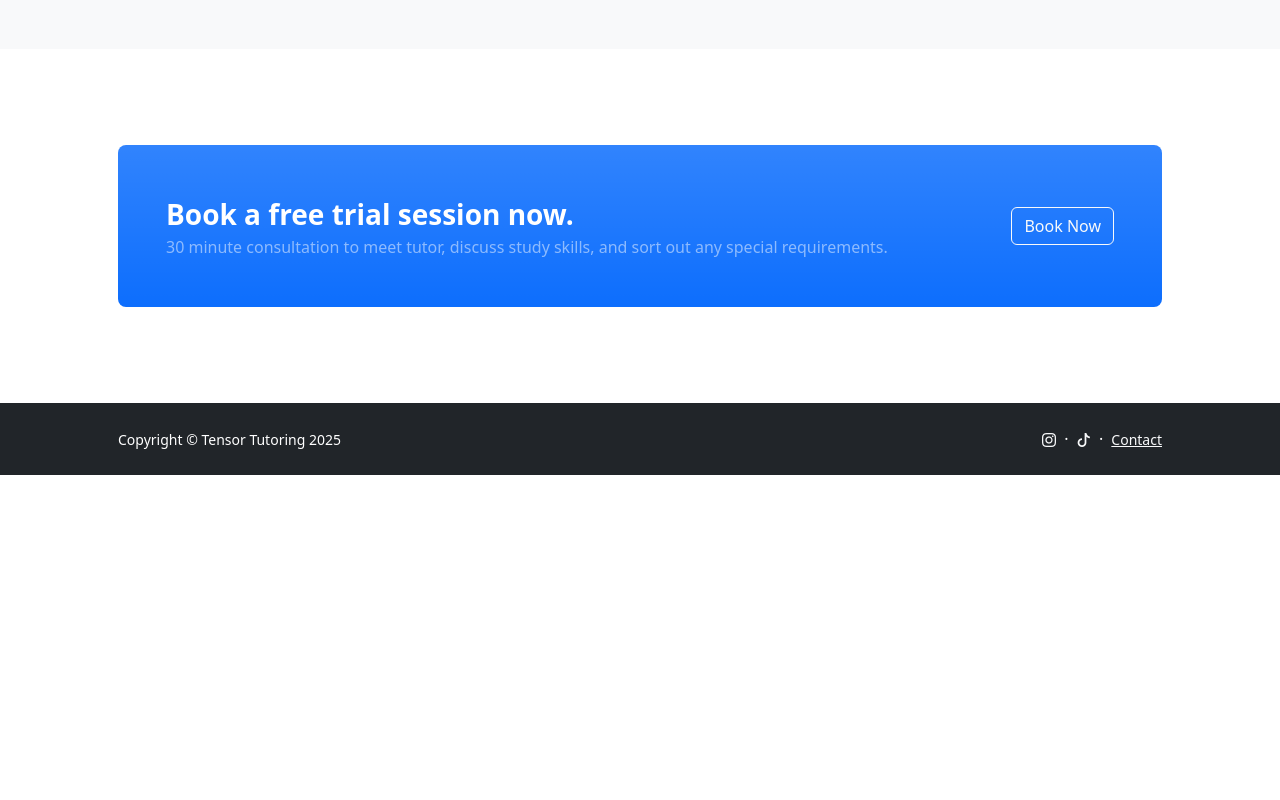
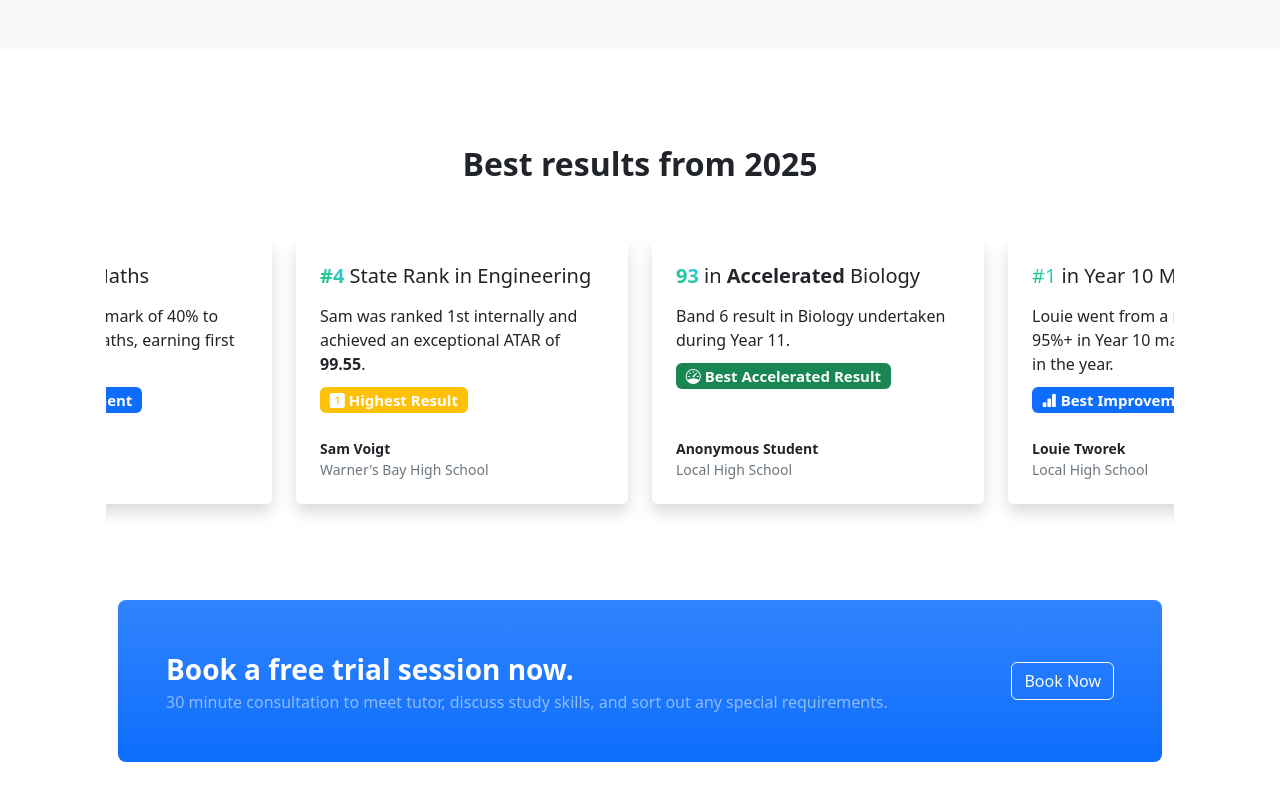
Before and after one commit to thebigcx/tensortutoring, a plain HTML site: page index.html in a window 1280 px wide. Shown: the part 1854-2654 px from the top of the page. Before the commit the page ends 2329 px from the top, so only its background shows below. Drawn offline with nearby package versions, Linux system fonts and the light colour scheme.

Commit message:
testimonials

```diff
--- a/index.html
+++ b/index.html
@@ -56,8 +56,8 @@
                     <div class="row gx-5 align-items-center justify-content-center">
                         <div class="col-lg-8 col-xl-7 col-xxl-6">
                             <div class="my-5 text-center text-xl-start">
-                                <h1 class="display-5 fw-bolder text-black mb-2">Premium Tutoring</h1>
-                                <p class="lead fw-normal text-black-50 mb-4">Maximise your results with help from 99+ ATAR and state rank tutors</p>
+                                <h1 class="display-5 fw-bolder text-black mb-2"><span class="fancy-highlighting">Premium</span> Tutoring</h1>
+                                <p class="lead fw-normal mb-4">Maximise your results with <b>no-nonsense</b> tutoring from 99+ ATAR and state rank tutors</p>
                                 <div class="d-grid gap-3 d-sm-flex justify-content-sm-center justify-content-xl-start">
                                     <a class="btn btn-primary btn-lg px-4 me-sm-3" href="pricing.html">Enrol Now</a>
                                     <a class="btn btn-outline-dark btn-lg px-4" href="resources/index.html">Free Resources</a>
@@ -164,28 +164,32 @@
             <!-- Blog preview section-->
              <section class="py-5">
                 <div class="container px-5 my-5">
-                    <!--<div class="row gx-5 justify-content-center">
+                    <div class="row gx-5 justify-content-center">
                         <div class="col-lg-8 col-xl-6 mb-5">
                             <div class="text-center">
-                                <h2 class="fw-bolder">Testimonials</h2>
+                                <h2 class="fw-bolder">Best results from 2025</h2>
                             </div>
                         </div>
                     </div>
                     <div class="gx-5">
                         <div class="row scroll-container">
                             <div class="col-lg-4 mb-5 scroll-element">
-                                <div class="card h-100 shadow border-0">
+
+                                <div class="card h-100 shadow border-0 resource-link">
                                     <div class="card-body p-4">
-                                        <a class="text-decoration-none link-dark stretched-link" href="#!"><h5 class="card-title mb-3">Short quote snippet</h5></a>
-                                        <p class="card-text mb-0">Full quote.</p>
+                                        <a class="text-decoration-none link-dark stretched-link" href="#!"><h5 class="card-title mb-3"><span class="fancy-highlighting">#1</span> in Year 10 Maths</h5></a>
+                                        <p class="card-text mb-0">Louie went from a mark of 40% to 95%+ in Year 10 maths, earning first in the year.</p>
+
+                                        <div class="mt-2 fs-5" style="white-space: nowrap;">
+                                            <div class="badge bg-primary"><i class="bi-bar-chart-fill"></i> Best Improvement</div>
+                                        </div>
                                     </div>
                                     <div class="card-footer p-4 pt-0 bg-transparent border-top-0">
                                         <div class="d-flex align-items-end justify-content-between">
                                             <div class="d-flex align-items-center">
-                                                <img class="rounded-circle me-3" src="https://dummyimage.com/40x40/ced4da/6c757d" alt="..." />
                                                 <div class="small">
-                                                    <div class="fw-bold">Name</div>
-                                                    <div class="text-muted">[School]</div>
+                                                    <div class="fw-bold">Louie Tworek</div>
+                                                    <div class="text-muted">Local High School</div>
                                                 </div>
                                             </div>
                                         </div>
@@ -193,18 +197,71 @@
                                 </div>
                             </div>
                             <div class="col-lg-4 mb-5 scroll-element">
-                                <div class="card h-100 shadow border-0">
+                                <div class="card h-100 shadow border-0 resource-link">
                                     <div class="card-body p-4">
-                                        <a class="text-decoration-none link-dark stretched-link" href="#!"><h5 class="card-title mb-3">Short quote snippet</h5></a>
-                                        <p class="card-text mb-0">Full quote.</p>
+                                        <a class="text-decoration-none link-dark stretched-link" href="#!"><h5 class="card-title mb-3"><span class="fw-bolder fancy-highlighting">#4</span> State Rank in Engineering</h5></a>
+                                        <p class="card-text mb-0">Sam was ranked 1st internally and achieved an exceptional ATAR of <b>99.55</b>.</p>
+
+                                        <div class="mt-2 fs-5" style="white-space: nowrap;">
+                                            <div class="badge bg-warning"><i class="bi-1-square-fill"></i> Highest Result</div>
+                                        </div>
+                                    </div>
+
+                                    <div class="card-footer p-4 pt-0 bg-transparent border-top-0">
+                                        <div class="d-flex align-items-end justify-content-between">
+                                            <div class="d-flex align-items-center">
+                                                <div class="small">
+                                                    <div class="fw-bold">Sam Voigt</div>
+                                                    <div class="text-muted">Warner's Bay High School</div>
+                                                </div>
+                                            </div>
+                                        </div>
+                                    </div>
+                                </div>
+                            </div>
+
+                            <div class="col-lg-4 mb-5 scroll-element">
+                                <div class="card h-100 shadow border-0 resource-link">
+                                    <div class="card-body p-4">
+                                        <a class="text-decoration-none link-dark stretched-link" href="#!"><h5 class="card-title mb-3"><span class="fw-bolder fancy-highlighting">93</span> in <b>Accelerated</b> Biology</h5></a>
+                                        <p class="card-text mb-0">Band 6 result in Biology undertaken during Year 11.</p>
+
+                                        <div class="mt-2 fs-5" style="white-space: nowrap;">
+                                            <div class="badge bg-success"><i class="bi-speedometer"></i> Best Accelerated Result</div>
+                                        </div>
                                     </div>
                                     <div class="card-footer p-4 pt-0 bg-transparent border-top-0">
                                         <div class="d-flex align-items-end justify-content-between">
                                             <div class="d-flex align-items-center">
-                                                <img class="rounded-circle me-3" src="https://dummyimage.com/40x40/ced4da/6c757d" alt="..." />
                                                 <div class="small">
-                                                    <div class="fw-bold">Name</div>
-                                                    <div class="text-muted">[School]</div>
+                                                    <div class="fw-bold">Anonymous Student</div>
+                                                    <div class="text-muted">Local High School</div>
+                                                </div>
+                                            </div>
+                                        </div>
+                                    </div>
+                                </div>
+                            </div>
+
+                            <!-- DUPLICATED CONTENT -->
+
+                            <div class="col-lg-4 mb-5 scroll-element">
+
+                                <div class="card h-100 shadow border-0 resource-link">
+                                    <div class="card-body p-4">
+                                        <a class="text-decoration-none link-dark stretched-link" href="#!"><h5 class="card-title mb-3"><span class="fancy-highlighting">#1</span> in Year 10 Maths</h5></a>
+                                        <p class="card-text mb-0">Louie went from a mark of 40% to 95%+ in Year 10 maths, earning first in the year.</p>
+
+                                        <div class="mt-2 fs-5" style="white-space: nowrap;">
+                                            <div class="badge bg-primary"><i class="bi-bar-chart-fill"></i> Best Improvement</div>
+                                        </div>
+                                    </div>
+                                    <div class="card-footer p-4 pt-0 bg-transparent border-top-0">
+                                        <div class="d-flex align-items-end justify-content-between">
+                                            <div class="d-flex align-items-center">
+                                                <div class="small">
+                                                    <div class="fw-bold">Louie Tworek</div>
+                                                    <div class="text-muted">Local High School</div>
                                                 </div>
                                             </div>
                                         </div>
@@ -212,78 +269,45 @@
                                 </div>
                             </div>
                             <div class="col-lg-4 mb-5 scroll-element">
-                                <div class="card h-100 shadow border-0">
+                                <div class="card h-100 shadow border-0 resource-link">
                                     <div class="card-body p-4">
-                                        <a class="text-decoration-none link-dark stretched-link" href="#!"><h5 class="card-title mb-3">Short quote snippet</h5></a>
-                                        <p class="card-text mb-0">Full quote.</p>
+                                        <a class="text-decoration-none link-dark stretched-link" href="#!"><h5 class="card-title mb-3"><span class="fw-bolder fancy-highlighting">#4</span> State Rank in Engineering</h5></a>
+                                        <p class="card-text mb-0">Sam was ranked 1st internally and achieved an exceptional ATAR of <b>99.55</b>.</p>
+
+                                        <div class="mt-2 fs-5" style="white-space: nowrap;">
+                                            <div class="badge bg-warning"><i class="bi-1-square-fill"></i> Highest Result</div>
+                                        </div>
                                     </div>
+
                                     <div class="card-footer p-4 pt-0 bg-transparent border-top-0">
                                         <div class="d-flex align-items-end justify-content-between">
                                             <div class="d-flex align-items-center">
-                                                <img class="rounded-circle me-3" src="https://dummyimage.com/40x40/ced4da/6c757d" alt="..." />
                                                 <div class="small">
-                                                    <div class="fw-bold">Name</div>
-                                                    <div class="text-muted">[School]</div>
-                                                </div>
-                                            </div>
-                                        </div>
-                                    </div>
-                                </div>
-                            </div>-->
-
-                            <!-- DUPLICATED CONTENT -->
-
-                            <!--<div class="col-lg-4 mb-5 scroll-element">
-                                <div class="card h-100 shadow border-0">
-                                    <div class="card-body p-4">
-                                        <a class="text-decoration-none link-dark stretched-link" href="#!"><h5 class="card-title mb-3">Short quote snippet</h5></a>
-                                        <p class="card-text mb-0">Full quote.</p>
-                                    </div>
-                                    <div class="card-footer p-4 pt-0 bg-transparent border-top-0">
-                                        <div class="d-flex align-items-end justify-content-between">
-                                            <div class="d-flex align-items-center">
-                                                <img class="rounded-circle me-3" src="https://dummyimage.com/40x40/ced4da/6c757d" alt="..." />
-                                                <div class="small">
-                                                    <div class="fw-bold">Name</div>
-                                                    <div class="text-muted">[School]</div>
+                                                    <div class="fw-bold">Sam Voigt</div>
+                                                    <div class="text-muted">Warner's Bay High School</div>
                                                 </div>
                                             </div>
                                         </div>
                                     </div>
                                 </div>
                             </div>
+
                             <div class="col-lg-4 mb-5 scroll-element">
-                                <div class="card h-100 shadow border-0">
+                                <div class="card h-100 shadow border-0 resource-link">
                                     <div class="card-body p-4">
-                                        <a class="text-decoration-none link-dark stretched-link" href="#!"><h5 class="card-title mb-3">Short quote snippet</h5></a>
-                                        <p class="card-text mb-0">Full quote.</p>
+                                        <a class="text-decoration-none link-dark stretched-link" href="#!"><h5 class="card-title mb-3"><span class="fw-bolder fancy-highlighting">93</span> in <b>Accelerated</b> Biology</h5></a>
+                                        <p class="card-text mb-0">Band 6 result in Biology undertaken during Year 11.</p>
+
+                                        <div class="mt-2 fs-5" style="white-space: nowrap;">
+                                            <div class="badge bg-success"><i class="bi-speedometer"></i> Best Accelerated Result</div>
+                                        </div>
                                     </div>
                                     <div class="card-footer p-4 pt-0 bg-transparent border-top-0">
                                         <div class="d-flex align-items-end justify-content-between">
                                             <div class="d-flex align-items-center">
-                                                <img class="rounded-circle me-3" src="https://dummyimage.com/40x40/ced4da/6c757d" alt="..." />
                                                 <div class="small">
-                                                    <div class="fw-bold">Name</div>
-                                                    <div class="text-muted">[School]</div>
-                                                </div>
-                                            </div>
-                                        </div>
-                                    </div>
-                                </div>
-                            </div>
-                            <div class="col-lg-4 mb-5 scroll-element">
-                                <div class="card h-100 shadow border-0">
-                                    <div class="card-body p-4">
-                                        <a class="text-decoration-none link-dark stretched-link" href="#!"><h5 class="card-title mb-3">Short quote snippet</h5></a>
-                                        <p class="card-text mb-0">Full quote.</p>
-                                    </div>
-                                    <div class="card-footer p-4 pt-0 bg-transparent border-top-0">
-                                        <div class="d-flex align-items-end justify-content-between">
-                                            <div class="d-flex align-items-center">
-                                                <img class="rounded-circle me-3" src="https://dummyimage.com/40x40/ced4da/6c757d" alt="..." />
-                                                <div class="small">
-                                                    <div class="fw-bold">Name</div>
-                                                    <div class="text-muted">[School]</div>
+                                                    <div class="fw-bold">Anonymous Student</div>
+                                                    <div class="text-muted">Local High School</div>
                                                 </div>
                                             </div>
                                         </div>
@@ -291,19 +315,7 @@
                                 </div>
                             </div>
                         </div>
-
-                    </div>-->
-                    <!-- Call to action-->
-                    <!--<aside class="bg-primary bg-gradient rounded-3 p-4 p-sm-5 mt-5">
-                        <div class="d-flex align-items-center justify-content-between flex-column flex-xl-row text-center text-xl-start">
-                            <div class="mb-4 mb-xl-0">
-                                <div class="fs-3 fw-bold text-white">Get a free sample of our resources.</div>
-                                <div class="text-white-50">Unit starter packs for Year 12 Maths Advanced.</div>
-                            </div>
-                            <a class="btn btn-outline-light" href="assets/starterpack.zip" download>Download</a>
-                        </div>
-                    </aside>-->
-
+                    </div>
                     <aside class="bg-primary bg-gradient rounded-3 p-4 p-sm-5 mt-5">
                         <div class="d-flex align-items-center justify-content-between flex-column flex-xl-row text-center text-xl-start">
                             <div class="mb-4 mb-xl-0">
```
